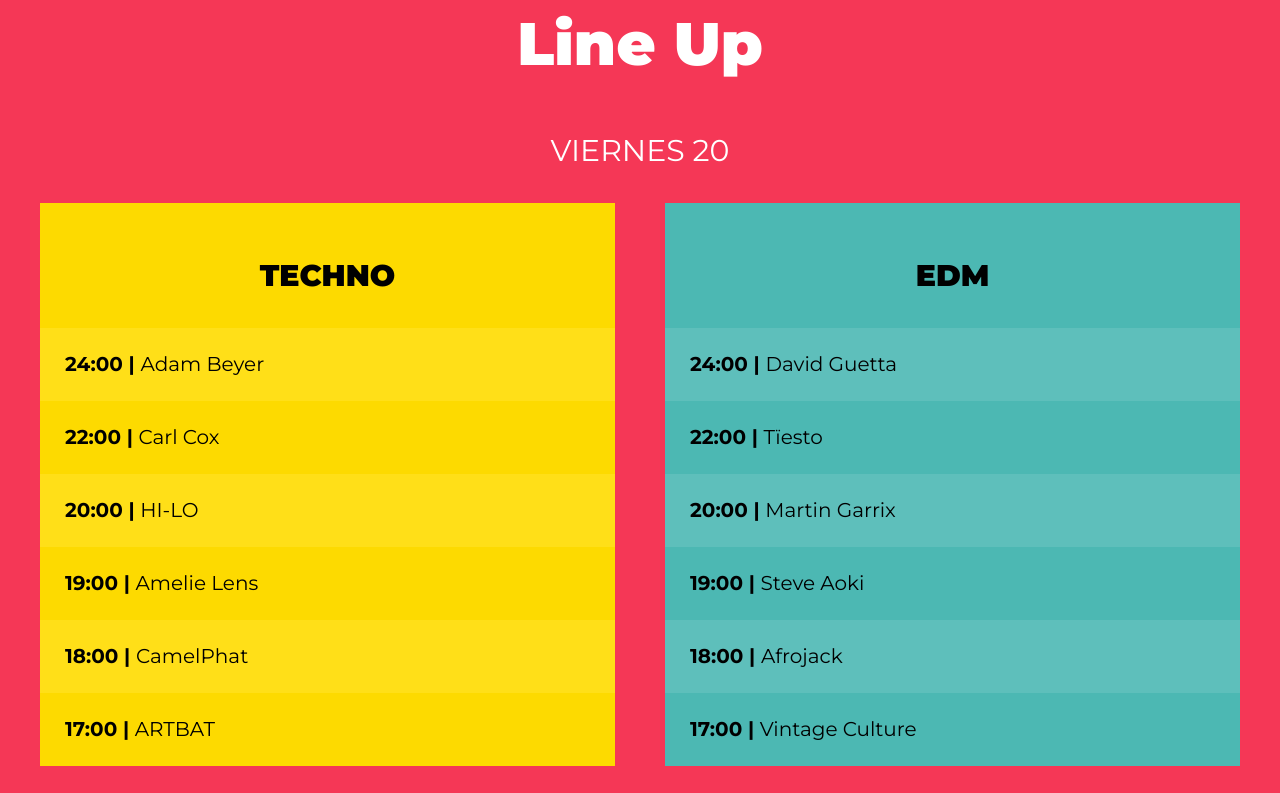
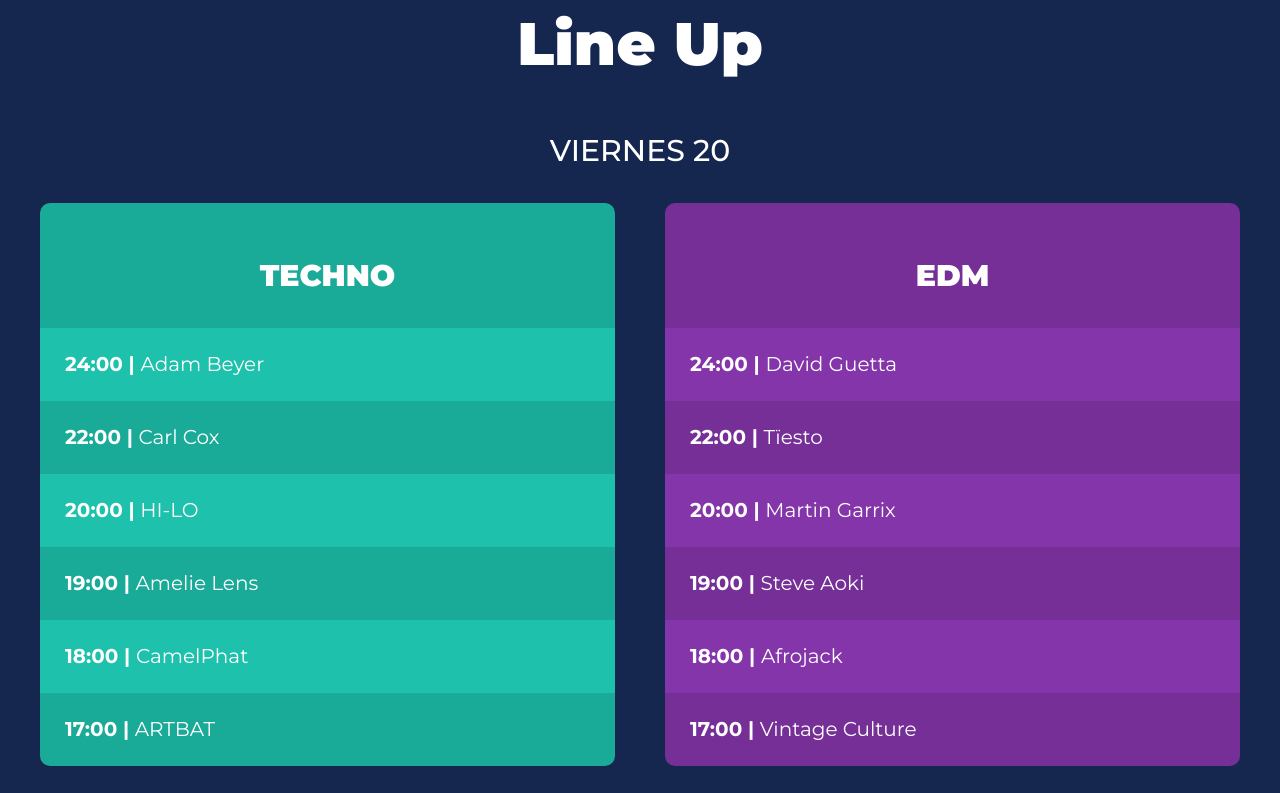
Before and after one commit to andresmdevco/music-festival, a website: page index.html in a window 1280 px wide. Shown: the part 1400-2193 px from the top of the page. Drawn offline with Linux system fonts and the light colour scheme.

Commit message:
style: update lineup color palette

```diff
--- a/index.html
+++ b/index.html
@@ -46,7 +46,7 @@
 
         <div class="contenido-festival">
             <h2>Techno & EDM Festival</h2>
-            <p class="fecha">Agosto 2027, Bogotá, Colomvia</p>
+            <p class="fecha">Agosto 2027, Bogotá, Colombia</p>
             <p>Vivamus lacinia odio vitae orci semper pharetra. Donec quis fermentum dolor. Sed sollicitudin risus bibendum leo luctus lobortis. Etiam dolor orci, posuere vel placerat quis, rhoncus at sem. Donec rutrum hendrerit scelerisque. Sed efficitur est at dui hendrerit. </p>
         </div>
     </section>
--- a/src/scss/base/_variables.scss
+++ b/src/scss/base/_variables.scss
@@ -1,7 +1,8 @@
 $fuente_principal : "Montserrat", sans-serif;
 
 // Colores
-$verde:#4CB8B3;
+$verde:#1aab98;
+$azul: #15264f;
 $rosa: #F53756;
 $amarillo: #fdda00;
 $morado: #752F97;
--- a/src/scss/layout/_lineup.scss
+++ b/src/scss/layout/_lineup.scss
@@ -3,13 +3,14 @@
 @use 'sass:color';
 
 .lineup {
-    background-color: v.$rosa;
+    background-color: v.$azul;
     h3, .dia {
         text-align: center;
         color: v.$blanco;
     }
     .dia {
         font-size: 3rem;
+        font-weight: 500;
         text-transform: uppercase;
     }
 }
@@ -23,17 +24,20 @@
 
 .escenario {
     padding-top: 2rem;
+    border-radius: 1rem;
     .nombre-escenario {
         font-size: 3rem;
         font-weight: 900;
         text-transform: uppercase;
         text-align: center;
+        color: v.$blanco;
     }
 }
 
 .calendario {
     @include m.resetear-lista;
     li {
+        color: v.$blanco;
         padding: 2.5rem;
         font-weight: 700;
         span {
@@ -43,16 +47,16 @@
 }
 
 .bg-amarillo {
-    background-color: v.$amarillo;
+    background-color: v.$verde;
     li:nth-child(odd) {
         /* background-color: lighten(v.$amarillo, 5%); */
-        background-color: color.adjust(v.$amarillo, $lightness: 5%);
+        background-color: color.adjust(v.$verde, $lightness: 5%);
     }
 }
 
 .bg-verde {
-    background-color: v.$verde;
+    background-color: v.$morado;
     li:nth-child(odd) {
-        background-color: color.adjust(v.$verde, $lightness: 5%);
+        background-color: color.adjust(v.$morado, $lightness: 5%);
     }
 }
```
Also changed, not shown: build/css/app.css, 1 other file.
